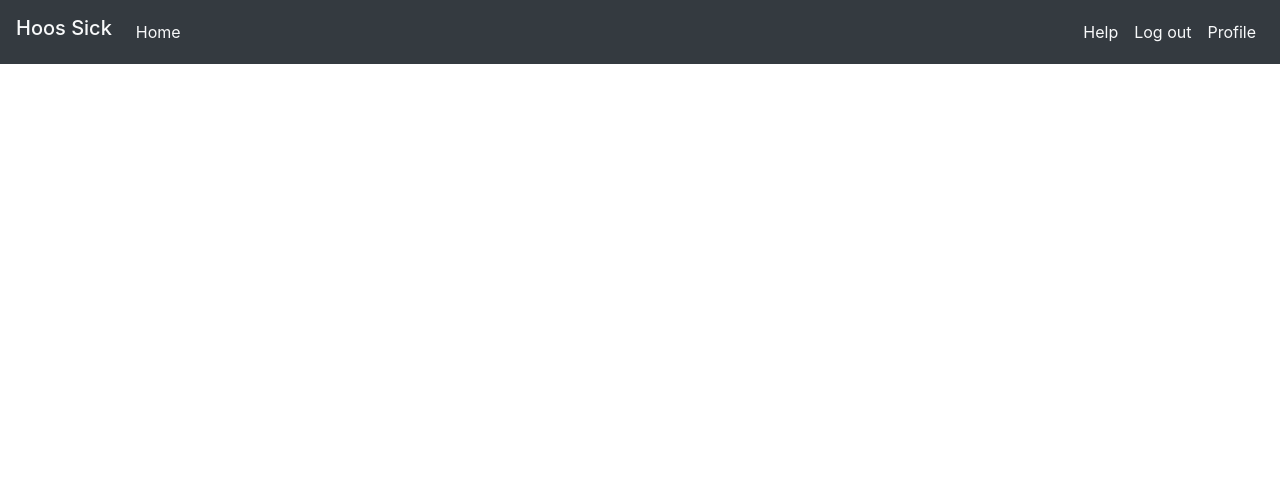
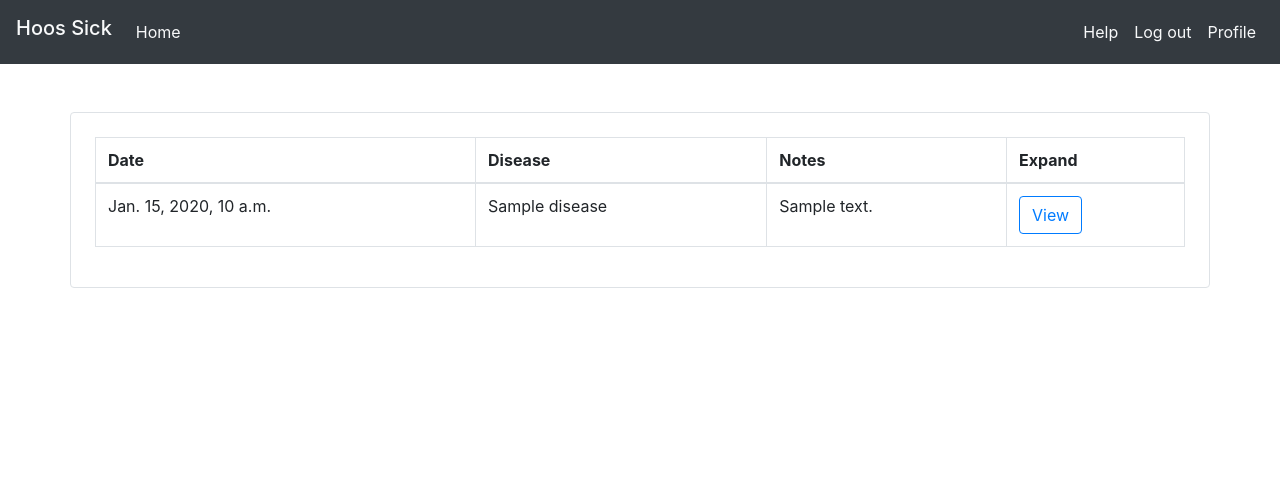
Before and after one commit to MatthewELucio/ContactTracingAppHooHacks, a Django app: template App/templates/archive.html in a window 1280 px wide. Shown: the top 487 px of the page. Run offline with Django 4.2, Linux system fonts and the light colour scheme; the template is opened without the code that fills it: most values are stand-ins (such as "Sample title", 1, 10 or a date in 2020); some libraries are stand-ins or nearby versions.

Commit message:
added more to archive

```diff
--- a/App/templates/archive.html
+++ b/App/templates/archive.html
@@ -2,6 +2,34 @@
 {% load static %}
 {% block content %}
 
-
-
+<div class="container mt-5 content-box p-4 border rounded">
+    {% if Notifications %}
+        <table class="table table-bordered">
+            <thead>
+                <tr>
+                    <th scope="col">Date</th>
+                    <th scope="col">Disease</th>
+                    <th scope="col">Notes</th>
+                    <th scope="col">Expand</th>
+                </tr>
+            </thead>
+            {% for notification in Notifications %}
+                <tr>
+                    <td> {{ notification.created_at }}</td>
+                    <td> {{ notification.disease }}</td>
+                    <td> {{ notification.message }}</td>
+                    <td>
+                        <a class="btn btn-outline-primary" href="{% url 'App:view_notification' notification_number=notification.pk %}">View</a>
+                    </td>
+                </tr>
+            {% endfor %}
+        </table>
+        {% else %}
+        <div class = "p-4 alert-primary d-flex justify-content-center">
+            <tr>
+                <td>No notifications at the moment.</td>
+            </tr>
+        </div>
+    {% endif %}
+</div>
 {% endblock %}
```
